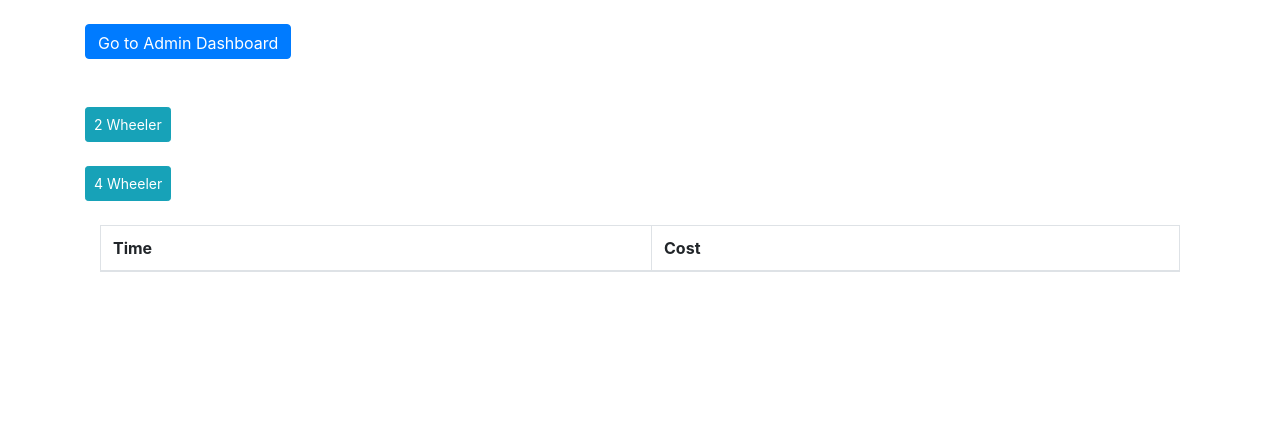
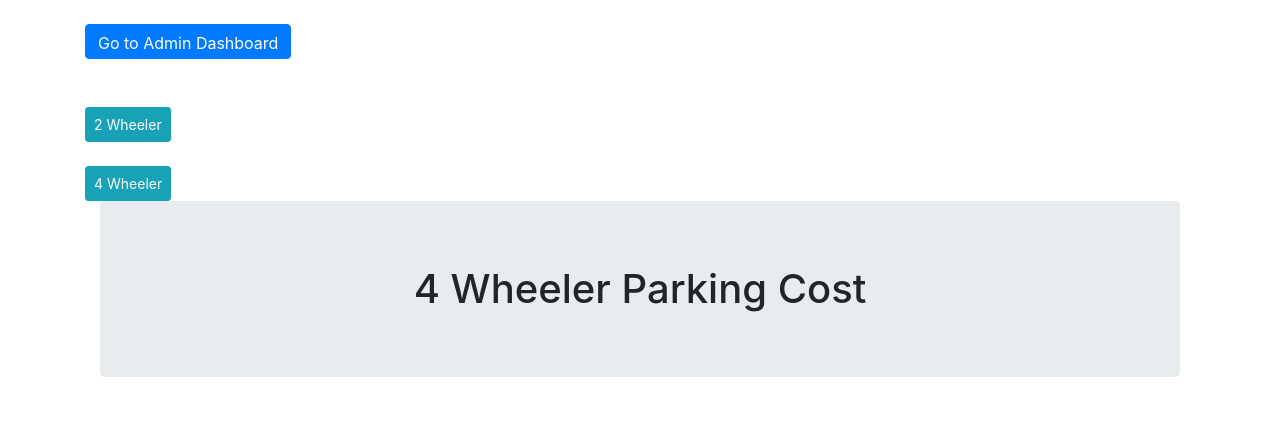
Before and after one commit to KushRohra/RFID_Car_Parking, a PHP site: page /function/cost.php?4_cost in a window 1280 px wide. Shown: the top 433 px of the page. Run offline with PHP 8.4, Linux system fonts and the light colour scheme; the visitor is signed in with stand-in values (Sample User, id 1); data that the repository does not hold is empty; some libraries are stand-ins or nearby versions.

Commit message:
Update 4 wheeler parking

```diff
--- a/admin_area/function/4cost.php
+++ b/admin_area/function/4cost.php
@@ -1,4 +1,5 @@
 <div class="container">
+    <h1 class = "jumbotron text-center">4 Wheeler Parking Cost</h1>
     <table class="table table-striped table-bordered">
         <br>
         <thead>
```
